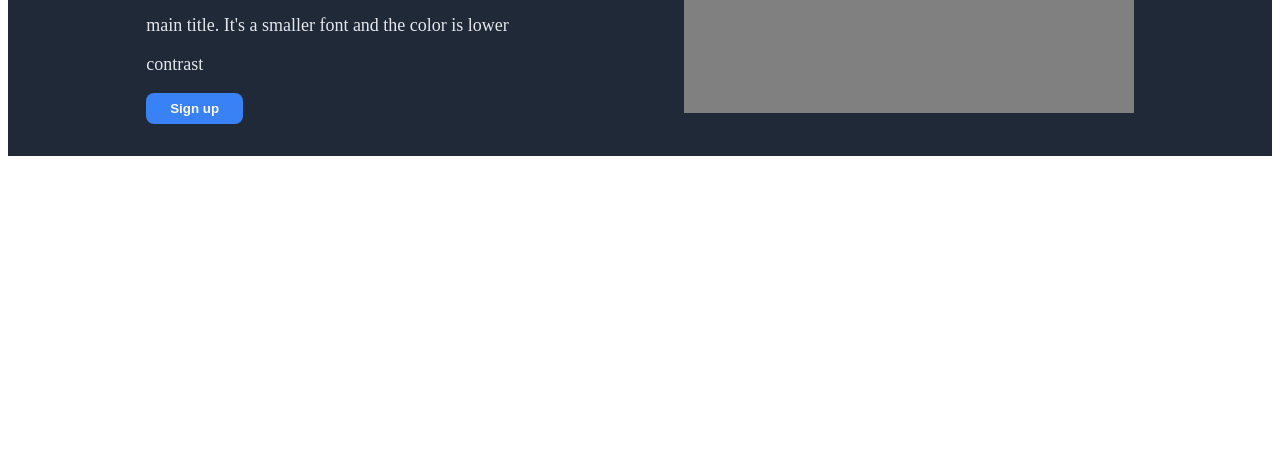
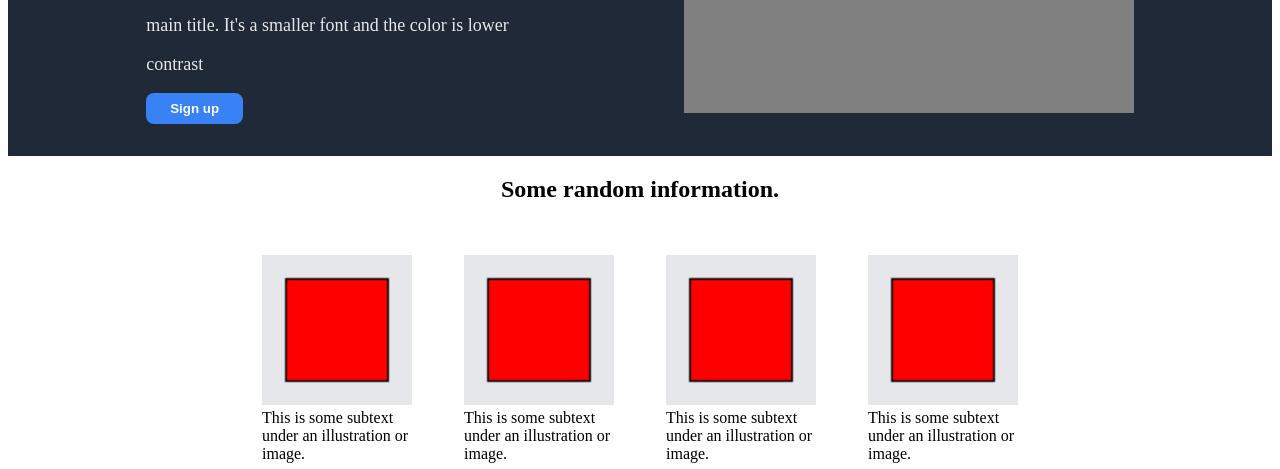
Before and after one commit to dabidpol/odin-landing-page, a plain HTML site: page index.html in a window 1280 px wide. Shown: the part 331-800 px from the top of the page. Drawn offline with Linux system fonts and the light colour scheme.

Commit message:
edited the project upto 3rd phase..

```diff
--- a/index.html
+++ b/index.html
@@ -31,5 +31,25 @@
             <h4>This is a placeholder for an image</h4>
         </div>
     </div>
+    <h2>Some random information.</h2>
+    <div class="body2">
+
+        <div class="info3">
+            <img src="./images/square.png" width="150" height="150">
+            <div class="text">This is some subtext under an illustration or image.</div>
+        </div>
+        <div class="info3">
+            <img src="./images/square.png" width="150" height="150">
+            <div class="text">This is some subtext under an illustration or image.</div>
+        </div>
+        <div class="info3">
+            <img src="./images/square.png" width="150" height="150">
+            <div class="text">This is some subtext under an illustration or image.</div>
+        </div>
+        <div class="info3">
+            <img src="./images/square.png" width="150" height="150">
+            <div class="text">This is some subtext under an illustration or image.</div>
+        </div>
+    </div>
 </body>
 </html>
--- a/styles.css
+++ b/styles.css
@@ -71,3 +71,36 @@ h4 {
     color:#F9FAF8;
     text-align: center;
 }
+
+h2 {
+    text-align: center;
+}
+
+.body2 {
+    display: flex;
+    align-items: center;
+    justify-content: center;
+    gap: 52px;
+    padding: 32px;
+}
+
+.child1 {
+
+    align-items: center;
+    justify-content: center;
+    flex-direction: column;
+}
+
+.info3 {
+    border: 8px #3882f6;
+    background: #E5E7EB;
+    width: 150px;
+    height: 150px;
+
+}
+
+.normal {
+    font-size: 12px;
+    color:black;
+    text-align: center;
+}
```
Also changed, not shown: images/square.png (added).
